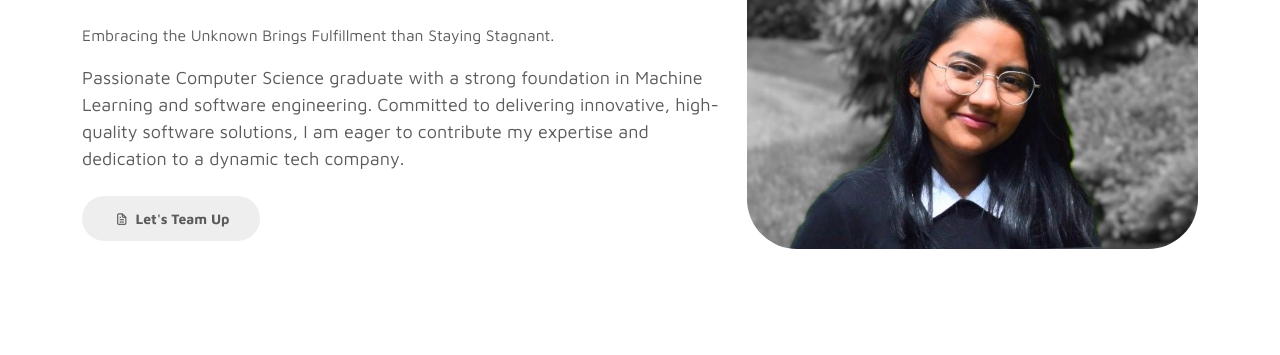
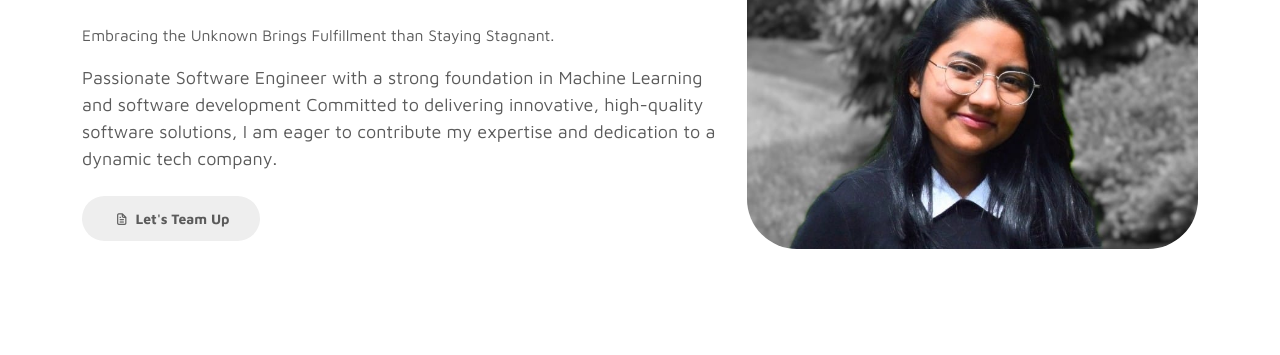
Before and after one commit to Bhargavijanga58/Myportfolio, a plain HTML site: page index.html in a window 1280 px wide. Shown: the part 288-643 px from the top of the page. Drawn offline with nearby package versions, Linux system fonts and the light colour scheme.

Commit message:
Update index.html

```diff
--- a/index.html
+++ b/index.html
@@ -85,7 +85,7 @@
                         </h1>
                         <p></p>
                         <p><small>Embracing the Unknown Brings Fulfillment than Staying Stagnant.</small></p>
-                        <p>Passionate Computer Science graduate with a strong foundation in Machine Learning and software engineering. Committed to delivering innovative, high-quality software solutions, I am eager to contribute my expertise and dedication to a dynamic tech company.</p>
+                        <p>Passionate Software Engineer with a strong foundation in Machine Learning and software development Committed to delivering innovative, high-quality software solutions, I am eager to contribute my expertise and dedication to a dynamic tech company.</p>
                         <div class="custom-btn-group mt-4">
                           <a href="#contact" class="btn mr-lg-2 custom-btn"><i class='uil uil-file-alt'></i> Let's Team Up</a>
                          </div>
```
